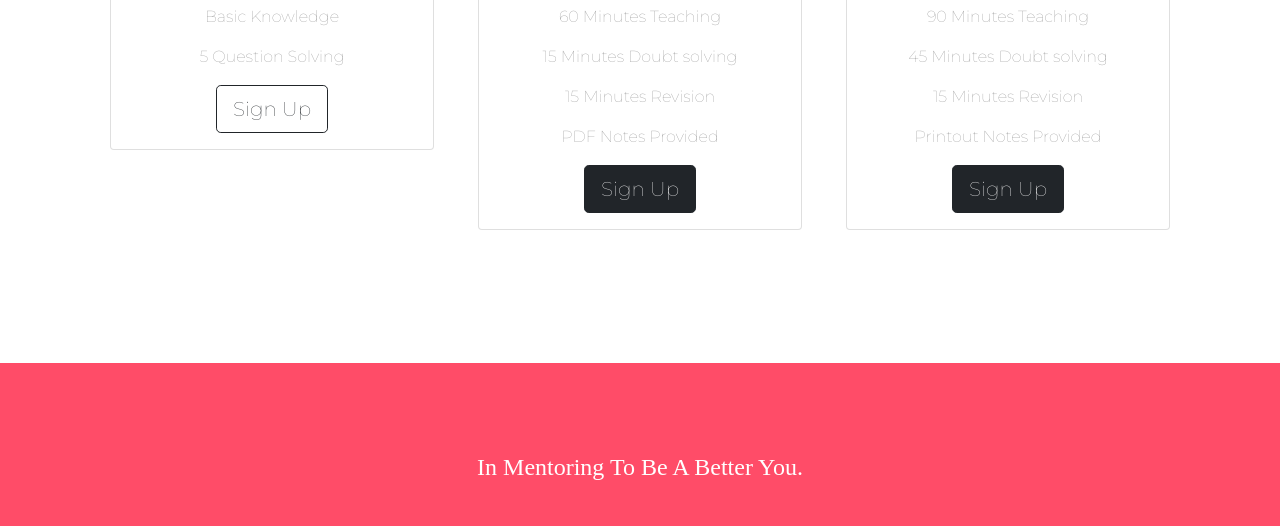
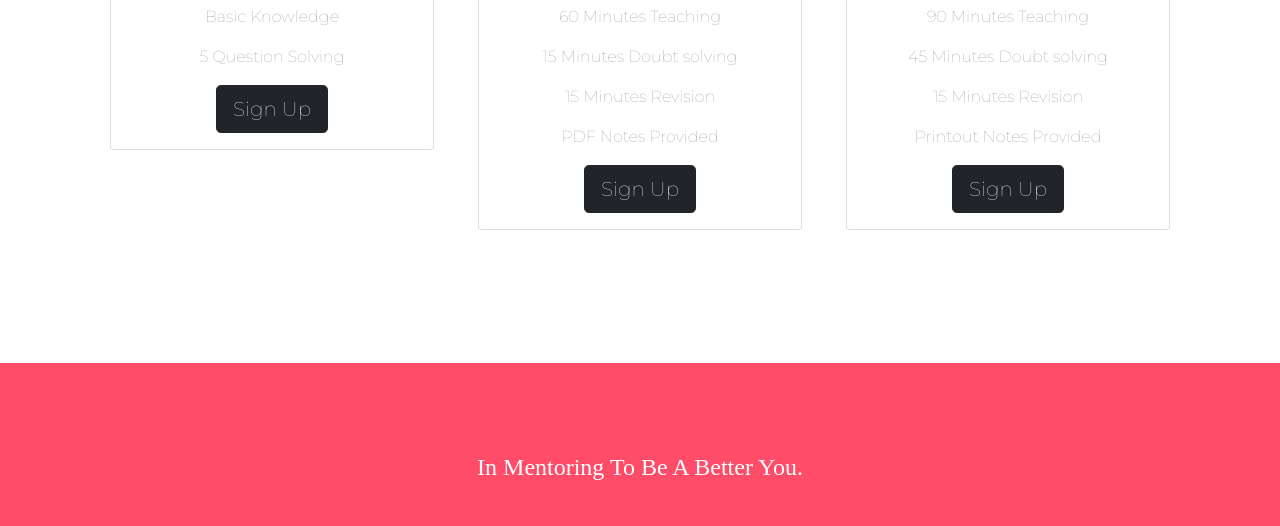
Before and after one commit to aditi29400/GET-A-TUTOR, a plain HTML site: page index.html in a window 1280 px wide. Shown: the part 2435-2961 px from the top of the page. Drawn offline with nearby package versions, Linux system fonts and the light colour scheme.

Commit message:
Update index.html

```diff
--- a/index.html
+++ b/index.html
@@ -152,7 +152,7 @@
             <h2>Free</h2>
             <p>Basic Knowledge</p>
             <p>5 Question Solving</p>
-            <a href="https://forms.gle/VhZGJTskWSSNiZvy5"><button class="btn btn-lg btn-block btn-outline-dark" type="button">Sign Up</button></a>
+            <a href="https://forms.gle/VhZGJTskWSSNiZvy5"><button class="btn btn-lg btn-block btn-dark" type="button">Sign Up</button></a>
           </div>
         </div>
       </div>
```
